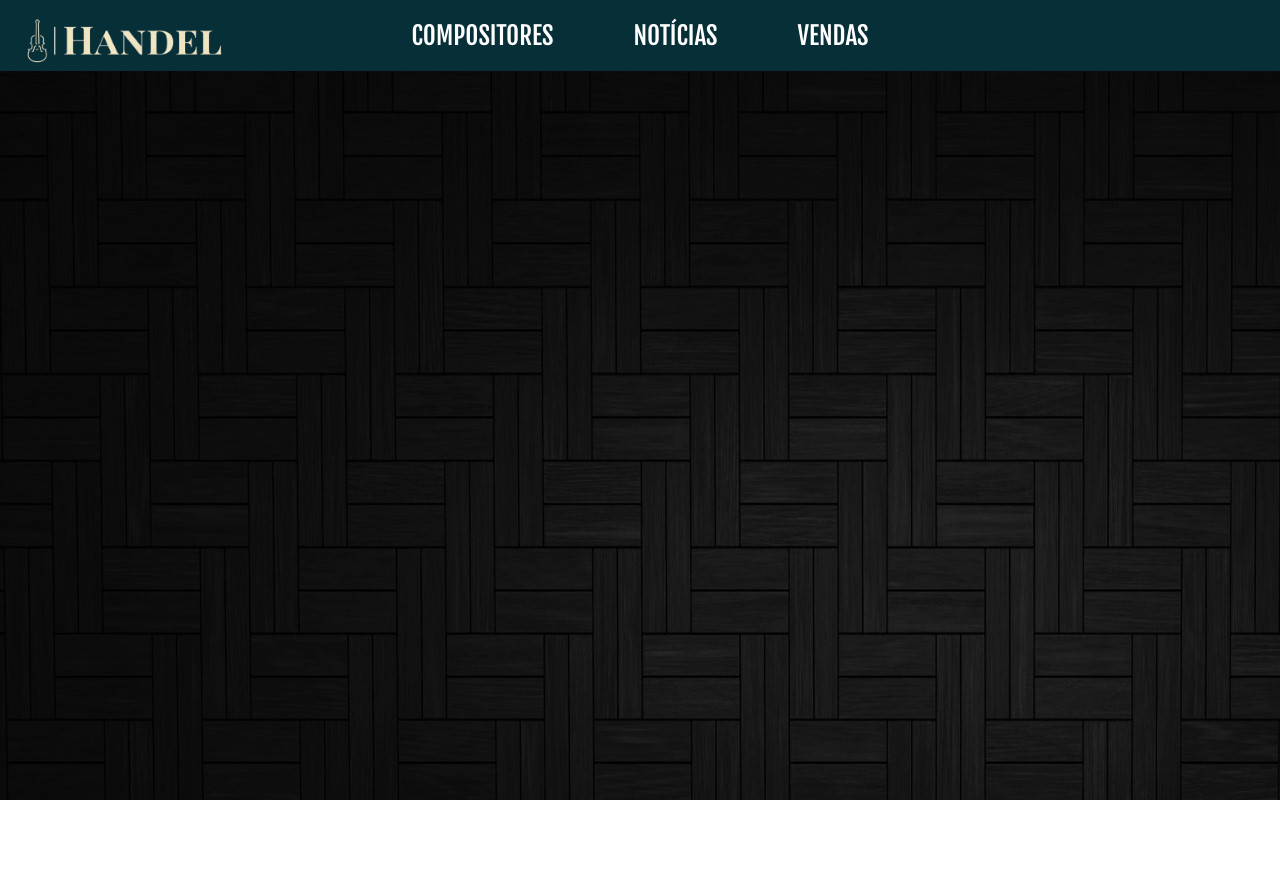
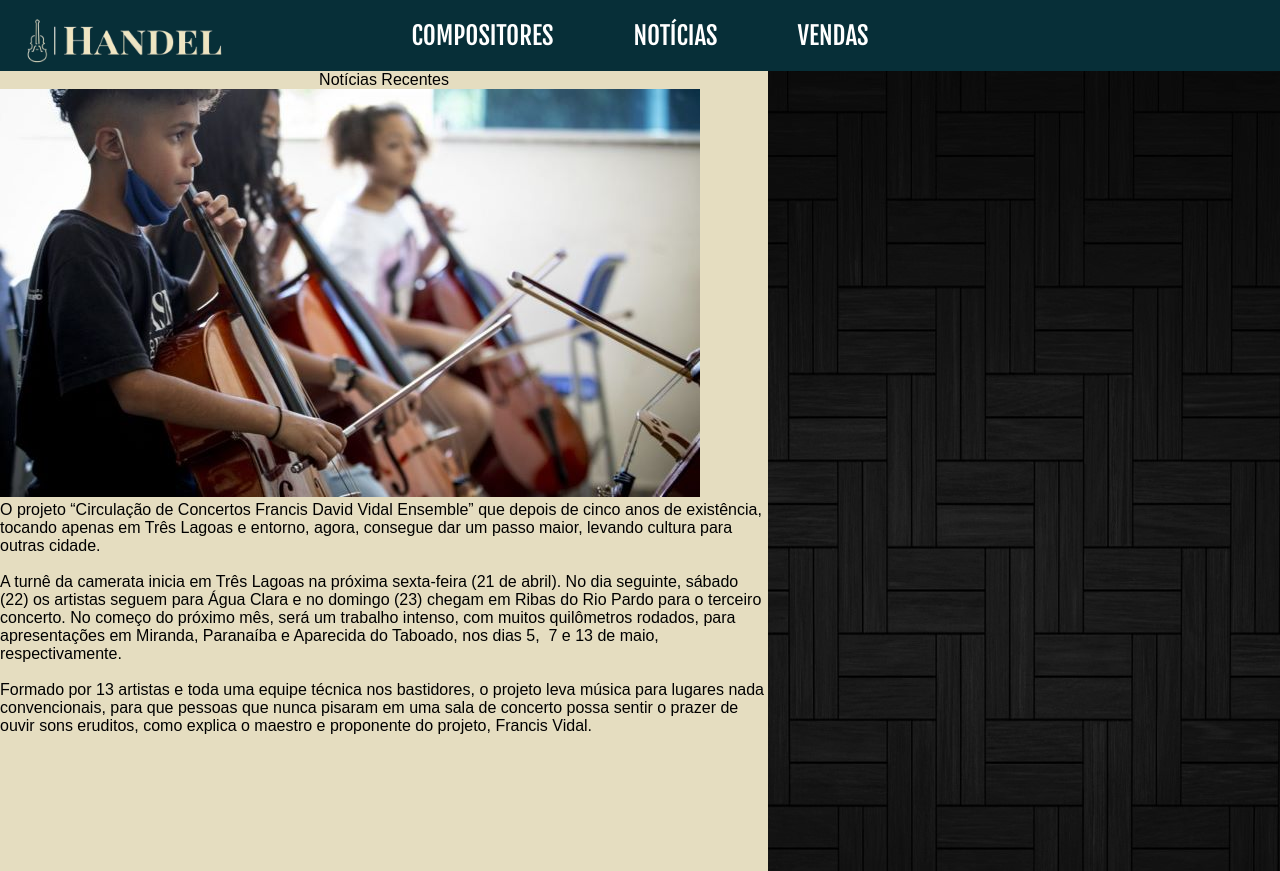
Before and after one commit to EltonRuan/sprint2paste, a plain HTML site: page noticias.html in a window 1280 px wide. Before the commit the page ends 800 px from the top, so only its background shows below. Drawn offline with Linux system fonts and the light colour scheme.

Commit message:
ve se foi certo

```diff
--- a/noticias.html
+++ b/noticias.html
@@ -10,8 +10,9 @@
 
   <body background="imagens/backgroud.jpg">
 
-    <div class="logo">
+    <div class="logoimg">
       <a href="index.html"> <img src="imagens/logon.png" alt=""></a>
+    </div>
 
     <header>
       <div class="menu">
@@ -22,6 +23,25 @@
     </header>
 
 
+    <div class="superior">
+      <div class="border">
+        <div class="title">
+          Notícias Recentes
+        </div>
+
+        <div> <img src="imagens/noticia1.jpg" alt=""></div>
+
+        <div class="textn">
+          O projeto “Circulação de Concertos Francis David Vidal Ensemble” que depois de cinco anos de existência, tocando apenas em Três Lagoas e entorno, agora, consegue dar um passo maior, levando cultura para outras cidade.
+          <br><br>
+          A turnê da camerata inicia em Três Lagoas na próxima sexta-feira (21 de abril). No dia seguinte, sábado (22) os artistas seguem para Água Clara e no domingo (23) chegam em Ribas do Rio Pardo para o terceiro concerto. No começo do próximo mês, será um trabalho intenso, com muitos quilômetros rodados, para apresentações em Miranda, Paranaíba e Aparecida do Taboado, nos dias 5,  7 e 13 de maio, respectivamente.
+          <br><br>
+          Formado por 13 artistas e toda uma equipe técnica nos bastidores, o projeto leva música para lugares nada convencionais, para que pessoas que nunca pisaram em uma sala de concerto possa sentir o prazer de ouvir sons eruditos, como explica o maestro e proponente do projeto, Francis Vidal.
+        </div>
+      </div>
+    </div>
+
+
 
 
   </body>
--- a/typenoticias.css
+++ b/typenoticias.css
@@ -17,11 +17,8 @@ header {
 
 }
 
-.logo img{
+.logoimg{
  position: absolute;
-
-
-
 
 }
 .menu {
@@ -52,3 +49,14 @@ header {
   background-color: rgba(19, 19, 19, 0);
   font-size: 25px;
 }
+
+.border{
+  background-color: #e5ddc0;
+  width: 60%;
+  height: 800px;
+}
+
+.title{
+  display: flex;
+  justify-content: center;
+}
```
